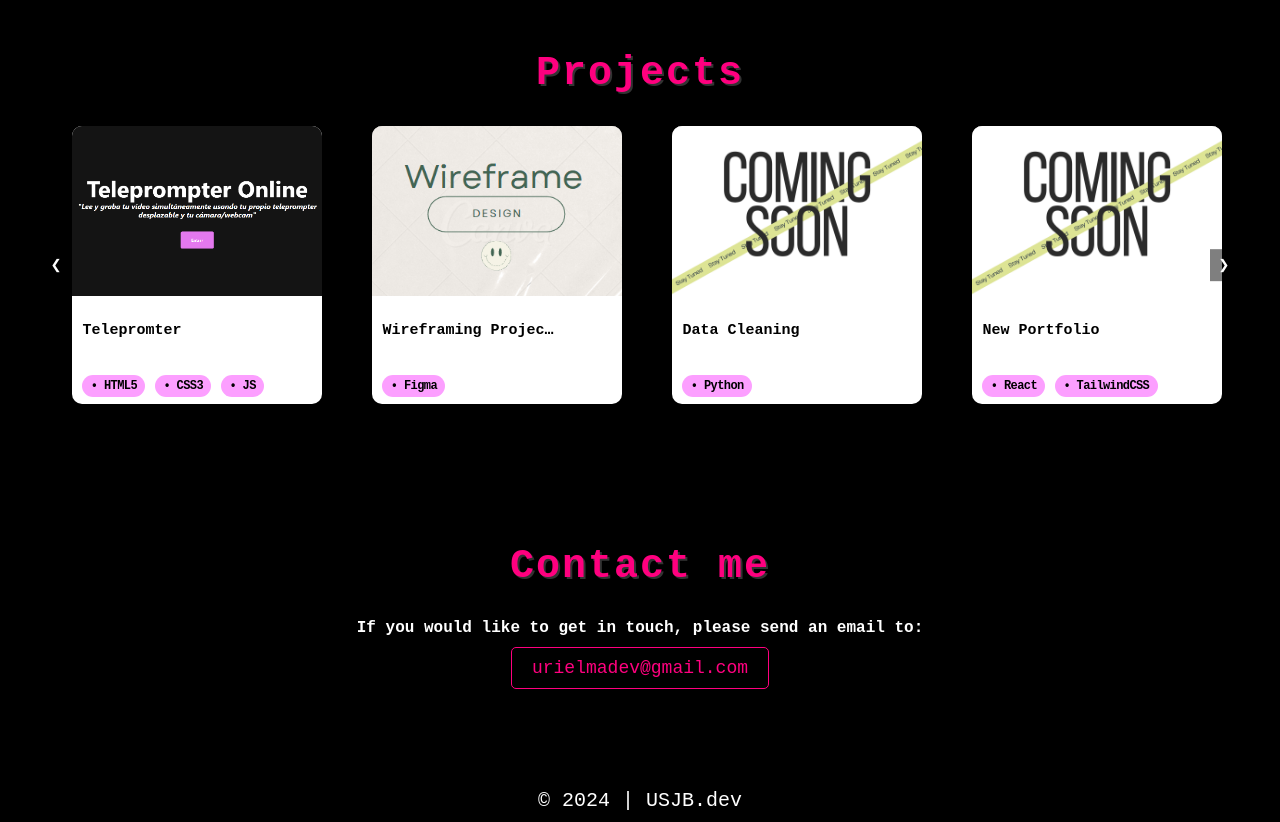
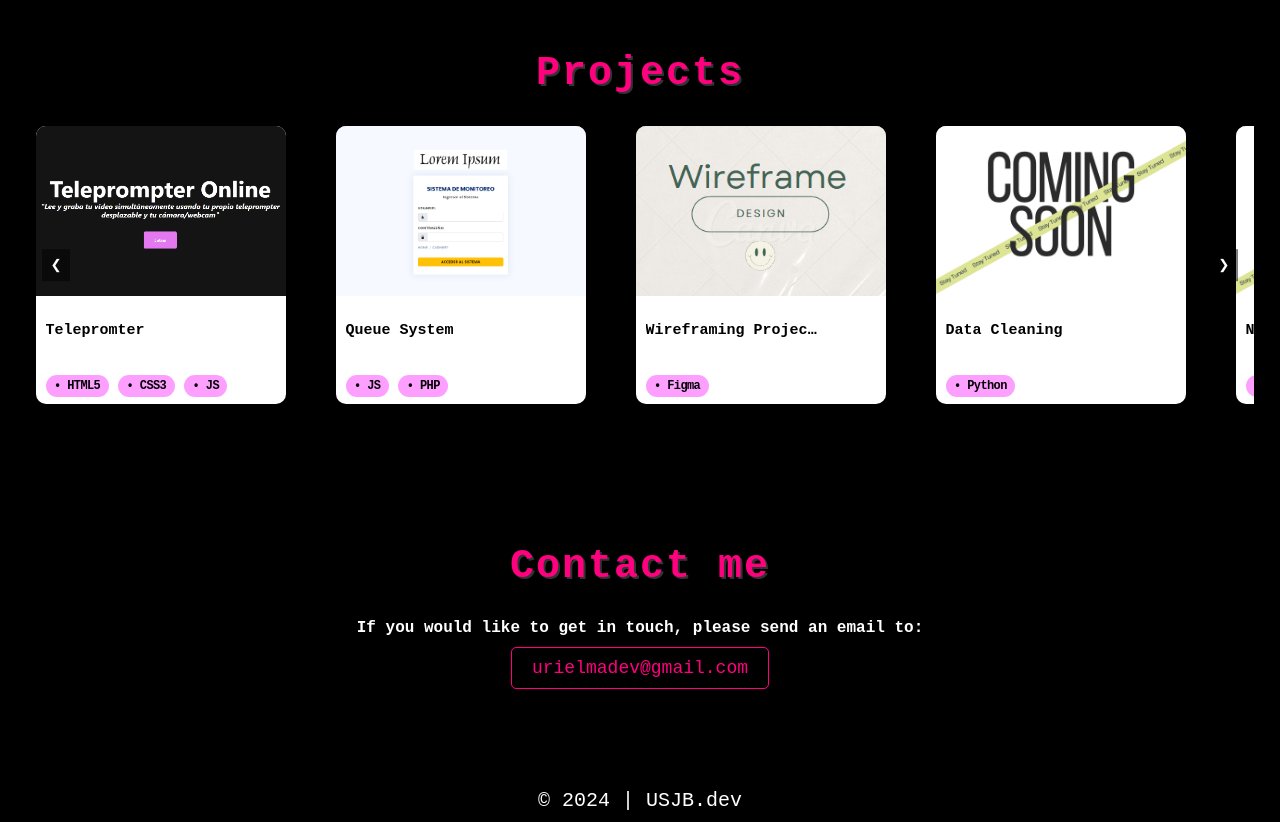
Before and after one commit to Urielmajb/usjbdev.github.io, a plain HTML site: page portafolio.html in a window 1280 px wide. Shown: the part 900-1722 px from the top of the page. Drawn offline with Linux system fonts and the light colour scheme.

Commit message:
Actualizacion de proyectos

```diff
--- a/portafolio.html
+++ b/portafolio.html
@@ -148,6 +148,28 @@
                     </div>
                 </div>
             </article>
+            <article class="article-wrapper">
+                <div class="container-project">
+                    <a href="https://github.com/Urielmajb/Sistema-de-Gestion-de-Filas.git" target="_blank">
+                        <img src="assets/img/Sistema.png" alt="Proyecto 2">
+                    </a>
+                </div>
+                <div class="project-info">
+                    <div class="flex-pr">
+                        <div class="project-title">Queue System</div>
+                        <div class="project-hover">
+                            <svg xmlns="http://www.w3.org/2000/svg" width="2em" height="2em" viewBox="0 0 24 24" stroke-width="2" fill="none" stroke="currentColor">
+                                <line y2="12" x2="19" y1="12" x1="5"></line>
+                                <polyline points="12 5 19 12 12 19"></polyline>
+                            </svg>
+                        </div>
+                    </div>
+                    <div class="types">
+                        <span class="project-type">• JS</span>
+                        <span class="project-type">• PHP</span>
+                    </div>
+                </div>
+            </article>
             <!-- Agrega más proyectos aquí siguiendo el mismo formato -->
             <!-- <article class="article-wrapper">
                 <div class="container-project">
@@ -242,6 +264,7 @@
                     </div>
                 </div>
             </article>
+
         </div>
         <button class="slider-nav next">&#10095;</button>
     </div>
```
Also changed, not shown: assets/img/Sistema.png (added).
